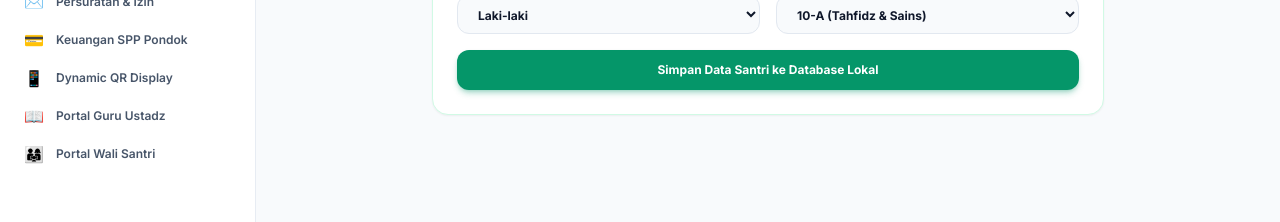
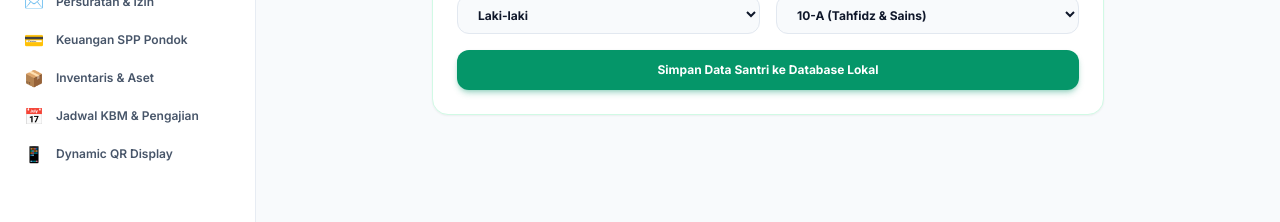
Before and after one commit to devdarsa/enterprise, a Next.js app in the folder apps/web/: page /admin/santri/baru in a window 1280 px wide. Shown: the part 350-572 px from the top of the page. Built offline with nearby package versions, Linux system fonts and the light colour scheme.

Commit message:
fix(sidebar-menu): remove external user portals (Guru, Wali, Santri) from Admin sidebar navigation

```diff
--- a/apps/web/src/app/admin/layout.tsx
+++ b/apps/web/src/app/admin/layout.tsx
@@ -86,9 +86,9 @@ export default function AdminLayout({ children }: { children: React.ReactNode })
         { label: 'Dewan Pengasuh & Ustadz', path: '/admin/guru', icon: '👨‍🏫' },
         { label: 'Persuratan & Izin', path: '/admin/surat', icon: '✉️' },
         { label: 'Keuangan SPP Pondok', path: '/admin/keuangan', icon: '💳' },
+        { label: 'Inventaris & Aset', path: '/admin/inventaris', icon: '📦' },
+        { label: 'Jadwal KBM & Pengajian', path: '/admin/jadwal', icon: '📅' },
         { label: 'Dynamic QR Display', path: '/admin/absensi/qr-display', icon: '📱' },
-        { label: 'Portal Guru Ustadz', path: '/guru/dashboard', icon: '📖' },
-        { label: 'Portal Wali Santri', path: '/wali/dashboard', icon: '👨‍👩‍👧' },
       ],
     },
     madrasah: {
@@ -98,13 +98,13 @@ export default function AdminLayout({ children }: { children: React.ReactNode })
       badge: 'Modul Instansi Madrasah Diniyah',
       menus: [
         { label: 'Overview Diniyah', path: '/admin/dashboard', icon: '📊' },
-        { label: 'Santri Diniyah', path: '/admin/santri', icon: '📥' },
+        { label: 'Santri Diniyah', path: '/admin/santri', icon: '🎓' },
         { label: 'Mustahiq & Pengajar', path: '/admin/guru', icon: '👨‍🏫' },
         { label: 'Jadwal & Kitab Kuning', path: '/admin/jadwal', icon: '📅' },
+        { label: 'Persuratan & Izin', path: '/admin/surat', icon: '✉️' },
         { label: 'Keuangan Diniyah', path: '/admin/keuangan', icon: '💳' },
+        { label: 'Inventaris & Aset', path: '/admin/inventaris', icon: '📦' },
         { label: 'Rapor Diniyah PDF', path: '/admin/akademik/rapor', icon: '📜' },
-        { label: 'Portal Guru Ustadz', path: '/guru/dashboard', icon: '📖' },
-        { label: 'Portal Wali Santri', path: '/wali/dashboard', icon: '👨‍👩‍👧' },
       ],
     },
     mi: {
@@ -114,14 +114,13 @@ export default function AdminLayout({ children }: { children: React.ReactNode })
       badge: 'Modul Instansi Formal / MI',
       menus: [
         { label: 'Overview MI Formal', path: '/admin/dashboard', icon: '📊' },
-        { label: 'Santri MI', path: '/admin/santri', icon: '📥' },
+        { label: 'Santri MI', path: '/admin/santri', icon: '🎓' },
         { label: 'Guru & Pegawai MI', path: '/admin/guru', icon: '👨‍🏫' },
         { label: 'Jadwal & Kurikulum MI', path: '/admin/jadwal', icon: '📅' },
+        { label: 'Persuratan & Izin', path: '/admin/surat', icon: '✉️' },
+        { label: 'Keuangan MI', path: '/admin/keuangan', icon: '💳' },
+        { label: 'Inventaris Aset MI', path: '/admin/inventaris', icon: '📦' },
         { label: 'Rapor Formal MI', path: '/admin/akademik/rapor', icon: '📜' },
-        { label: 'Inventaris Aset MI', path: '/admin/inventaris', icon: '📦' },
-        { label: 'Keuangan MI', path: '/admin/keuangan', icon: '💳' },
-        { label: 'Portal Santri Mandiri', path: '/santri/dashboard', icon: '🎒' },
-        { label: 'Portal Wali Santri', path: '/wali/dashboard', icon: '👨‍👩‍👧' },
       ],
     },
   };
```
